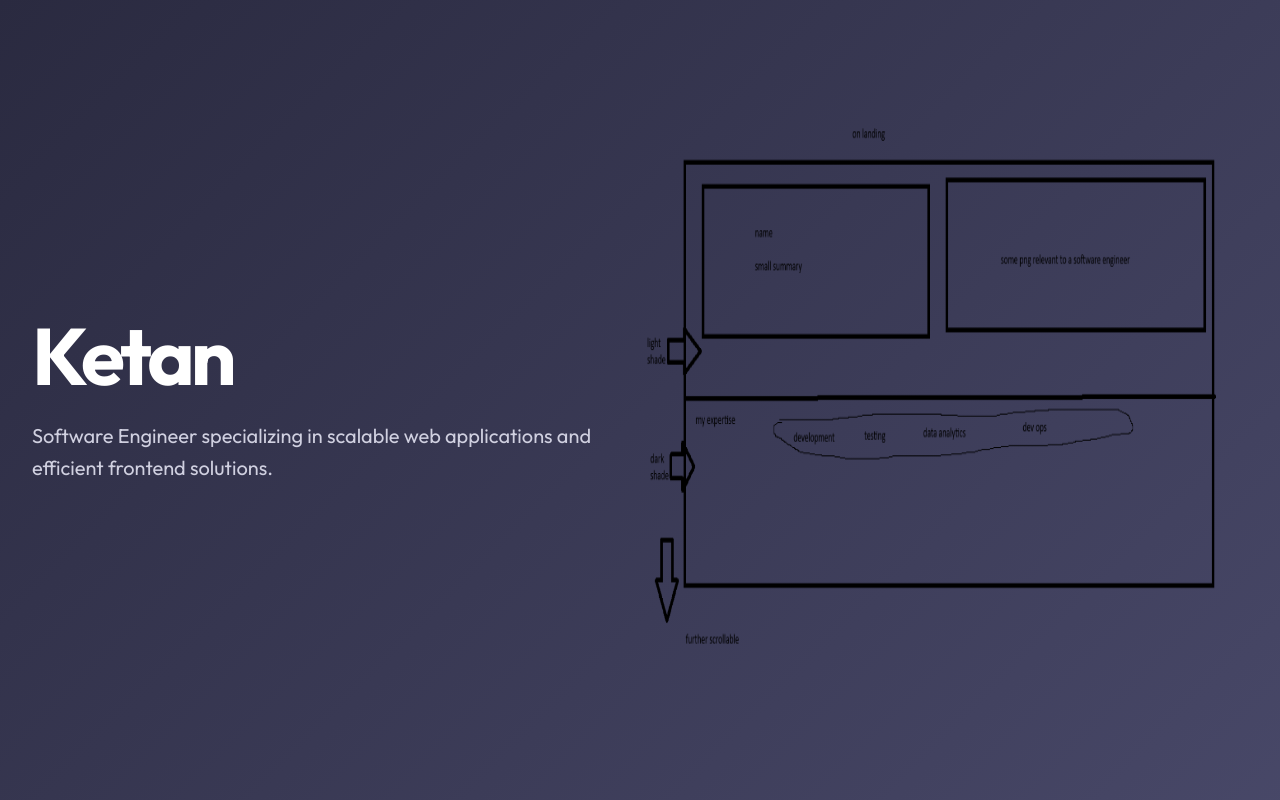
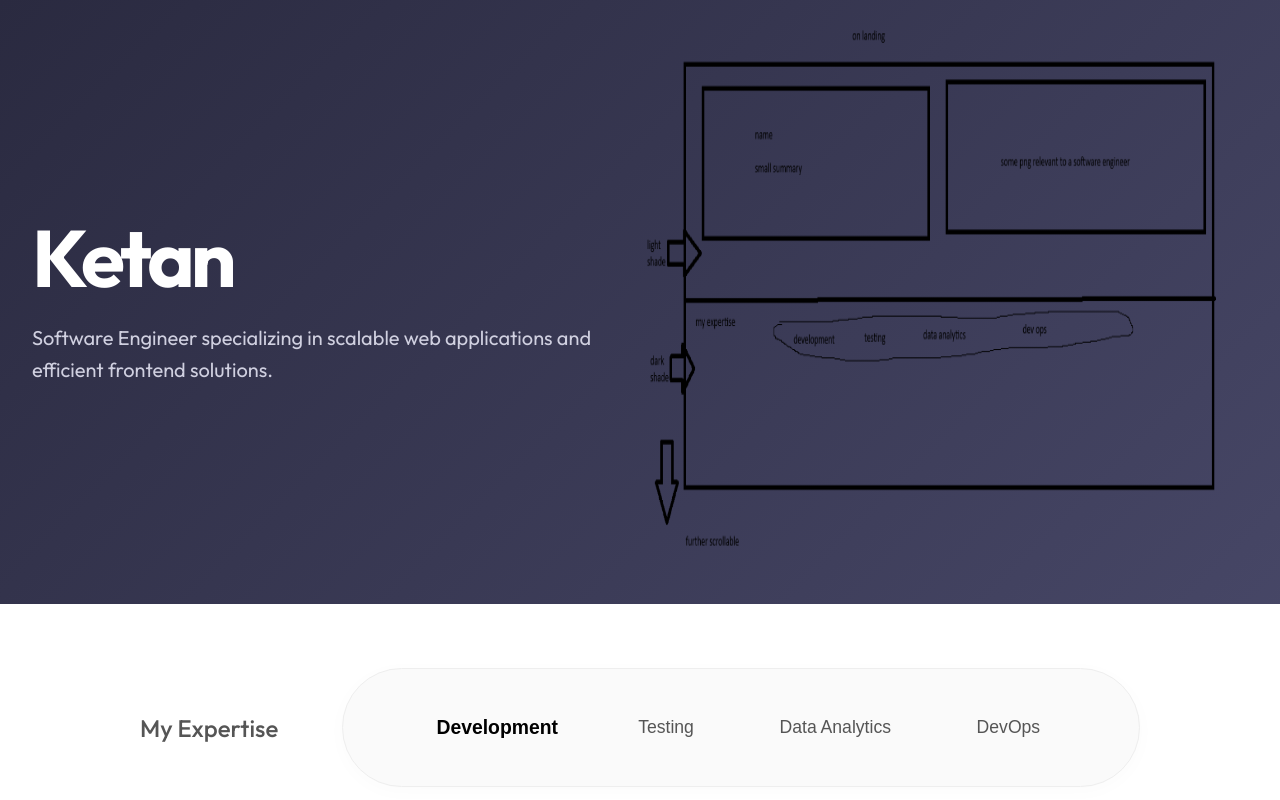
Before and after one commit to Ketan-Pal/Portfolio-2026, a Next.js app: page / in a window 1280 px wide. Shown: the top 800 px of the page. Built offline with nearby package versions, Linux system fonts and the light colour scheme.

Commit message:
css change

```diff
--- a/src/components/LandingSection.module.css
+++ b/src/components/LandingSection.module.css
@@ -1,7 +1,7 @@
 .container {
     display: grid;
     grid-template-columns: 1fr 1fr;
-    min-height: 100vh;
+    min-height: 50vh;
     width: 100%;
     max-width: var(--spacing-container);
     margin: 0 auto;
```
